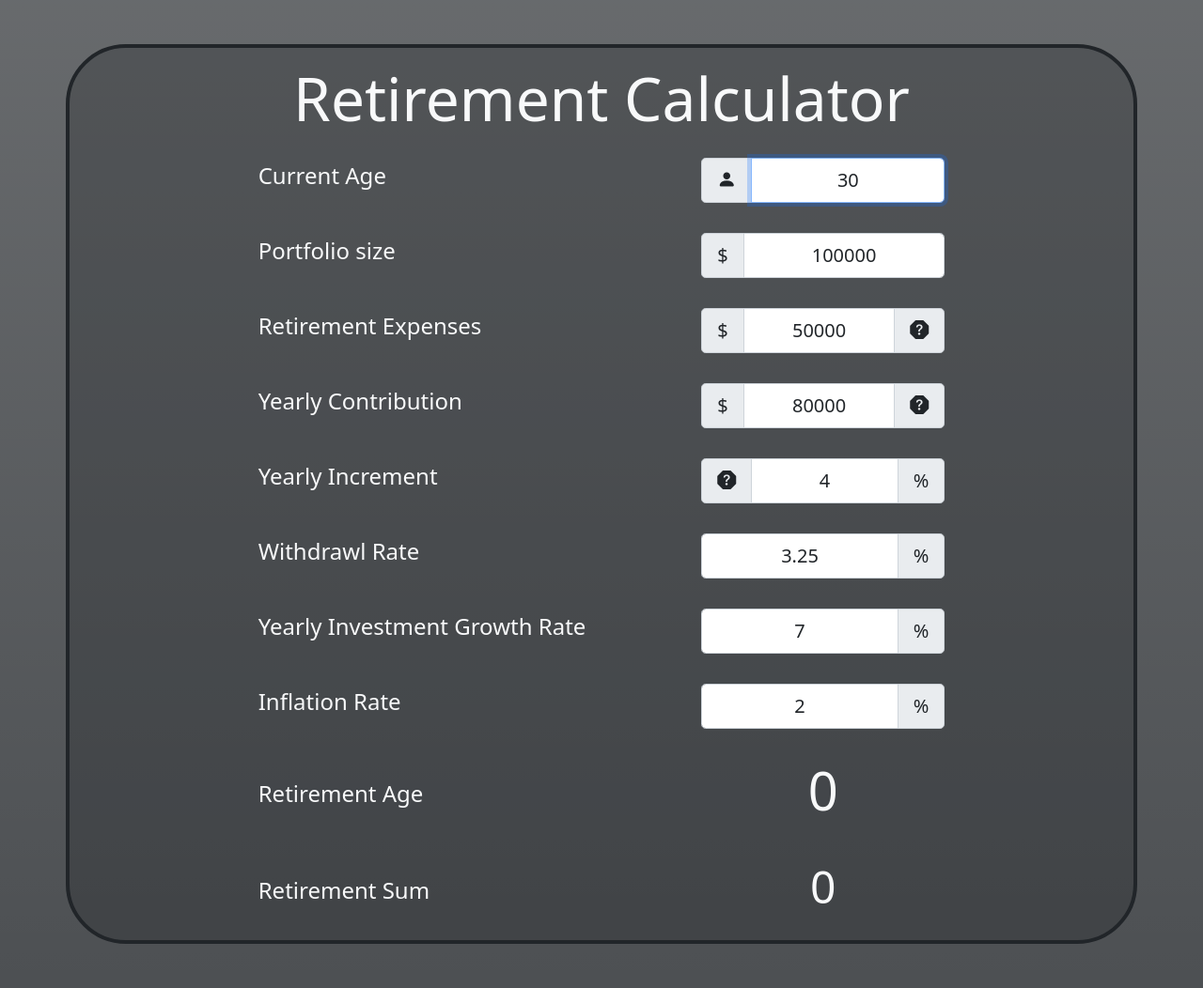
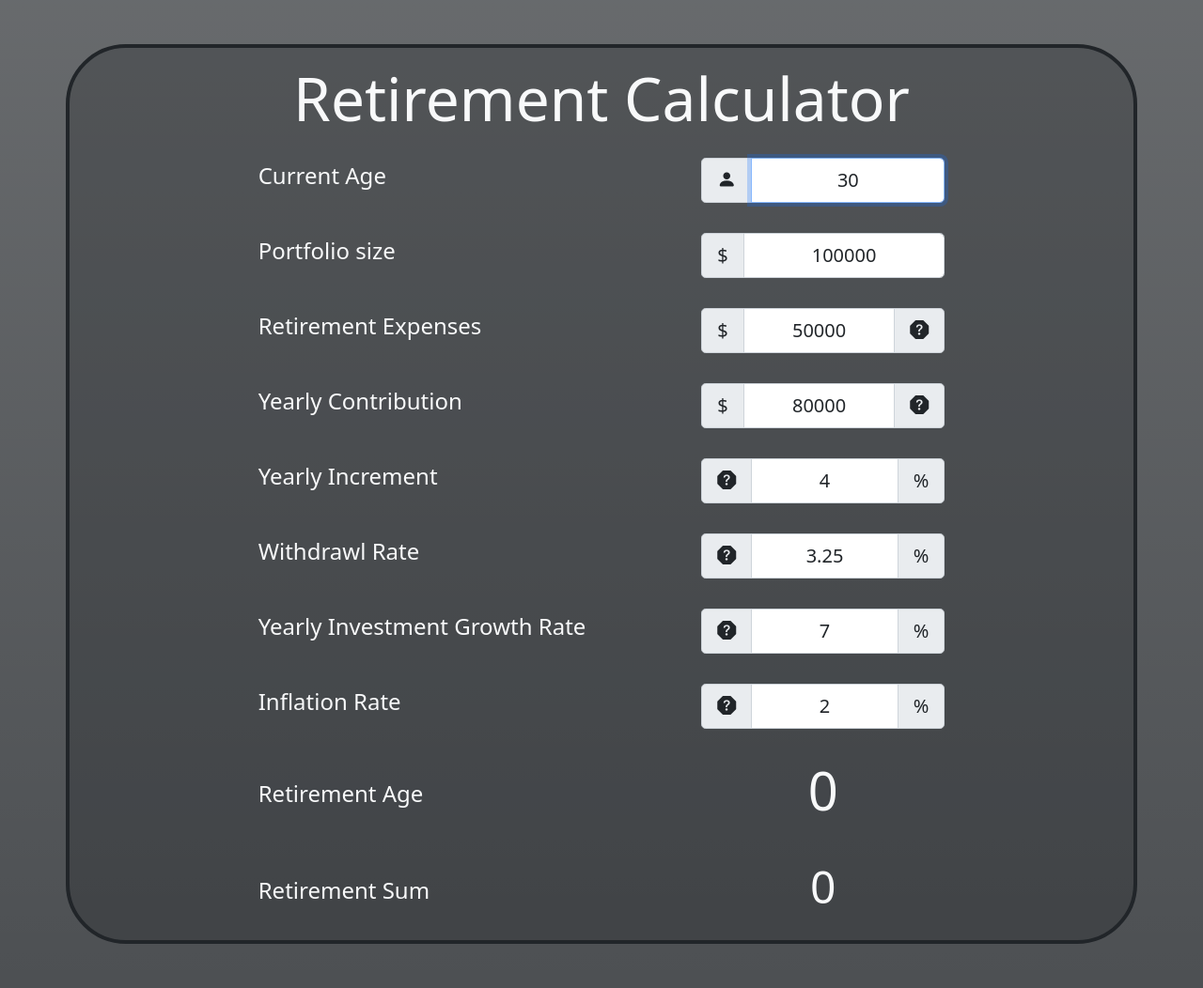
Before and after one commit to ryryry-3302/RyNance, a Flask app: page /retirement in a window 1280 px wide. Shown: the part 101-1153 px from the top of the page at 94% size. Run offline with Flask 2, Linux system fonts and the light colour scheme; the visitor is signed in with stand-in values (Sample User, id 1); some libraries are stand-ins or nearby versions.

Commit message:
added all the tolltips for retirement page

```diff
--- a/templates/retirement.html
+++ b/templates/retirement.html
@@ -85,7 +85,9 @@
         </div>
         <div class="col-md-3 mb-3">
             <div class="input-group input-group-lg">
-
+                <span class="input-group-text">
+                    <i class="bi bi-question-octagon-fill" data-bs-toggle="tooltip" data-bs-placement="left" title='Based on the Trinity study, a 4% withdrawl rate was deemed to be the "Safe Withdrawl Rate" for a 30 year retirement.'></i>
+                </span>
                 <input required type="text" class="form-control text-center" value="3.25" id="Withdrawlrate" placeholder="Withdrawl Rate">
                 <span class="input-group-text">%</span>
             </div>
@@ -97,7 +99,9 @@
         </div>
         <div class="col-md-3 mb-3">
             <div class="input-group input-group-lg">
-
+                <span class="input-group-text">
+                    <i class="bi bi-question-octagon-fill" data-bs-toggle="tooltip" data-bs-placement="left" title='The S&P500 index has returned a historic annualized average return of around 10.5% since its 1957 inception through 2021.'></i>
+                </span>
                 <input required type="text" class="form-control text-center" value="7" id="growthrate" placeholder="Growth Rate">
                 <span class="input-group-text">%</span>
             </div>
@@ -109,7 +113,9 @@
         </div>
         <div class="col-md-3 mb-3">
             <div class="input-group input-group-lg">
-
+                <span class="input-group-text">
+                    <i class="bi bi-question-octagon-fill" data-bs-toggle="tooltip" data-bs-placement="left" title='Inflation Rate in Singapore averaged 2.51 percent from 1962 until 2022. Inflation Rate in the United States averaged 3.25 percent from 1914 until 2022.'></i>
+                </span>
                 <input required type="text" class="form-control text-center" value="2" id="inflationrate" placeholder="Inflation Rate">
                 <span class="input-group-text">%</span>
             </div>
```
Also changed, not shown: 1 other file.
